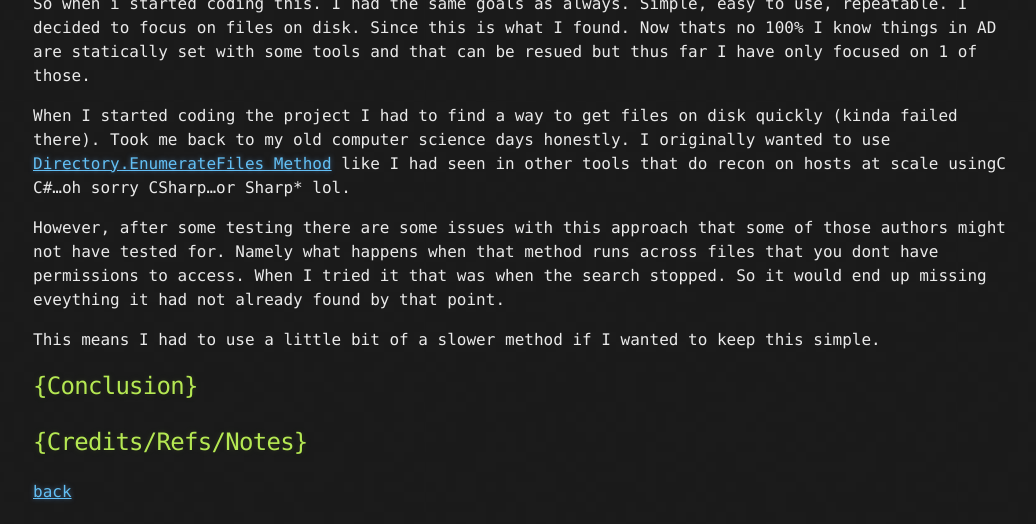
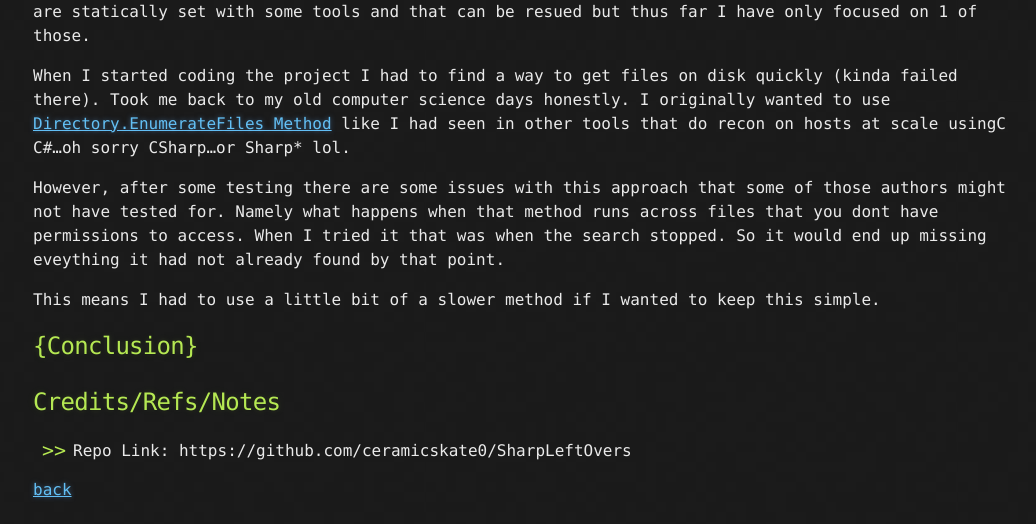
Before and after one commit to ceramicskate0/ceramicskate0.github.io, a Jekyll site: the page built from SharpLeftovers.md, in a window 1280 px wide and 900 px high, scrolled down 2183 px, cut to the strip 376-900 px from the top of the window. Shown: the whole strip, without its empty margins (107-1143 px from the left). Built offline with Jekyll 4.4.1, drawn with Linux system fonts in a browser that asks for light colours; some of the changed text lies outside the part shown.

Commit message:
Update SharpLeftovers.md

```diff
--- a/SharpLeftovers.md
+++ b/SharpLeftovers.md
@@ -55,9 +53,10 @@ However, after some testing there are some issues with this approach that some o
 This means I had to use a little bit of a slower method if I wanted to keep this simple.
 
 
-
 ## {Conclusion}
 
-## {Credits/Refs/Notes}
+## Credits/Refs/Notes
+
+- Repo Link: https://github.com/ceramicskate0/SharpLeftOvers
 
 [back](./)
```
Also changed, not shown: other parts of SharpLeftovers.md (+0 -2 lines).
